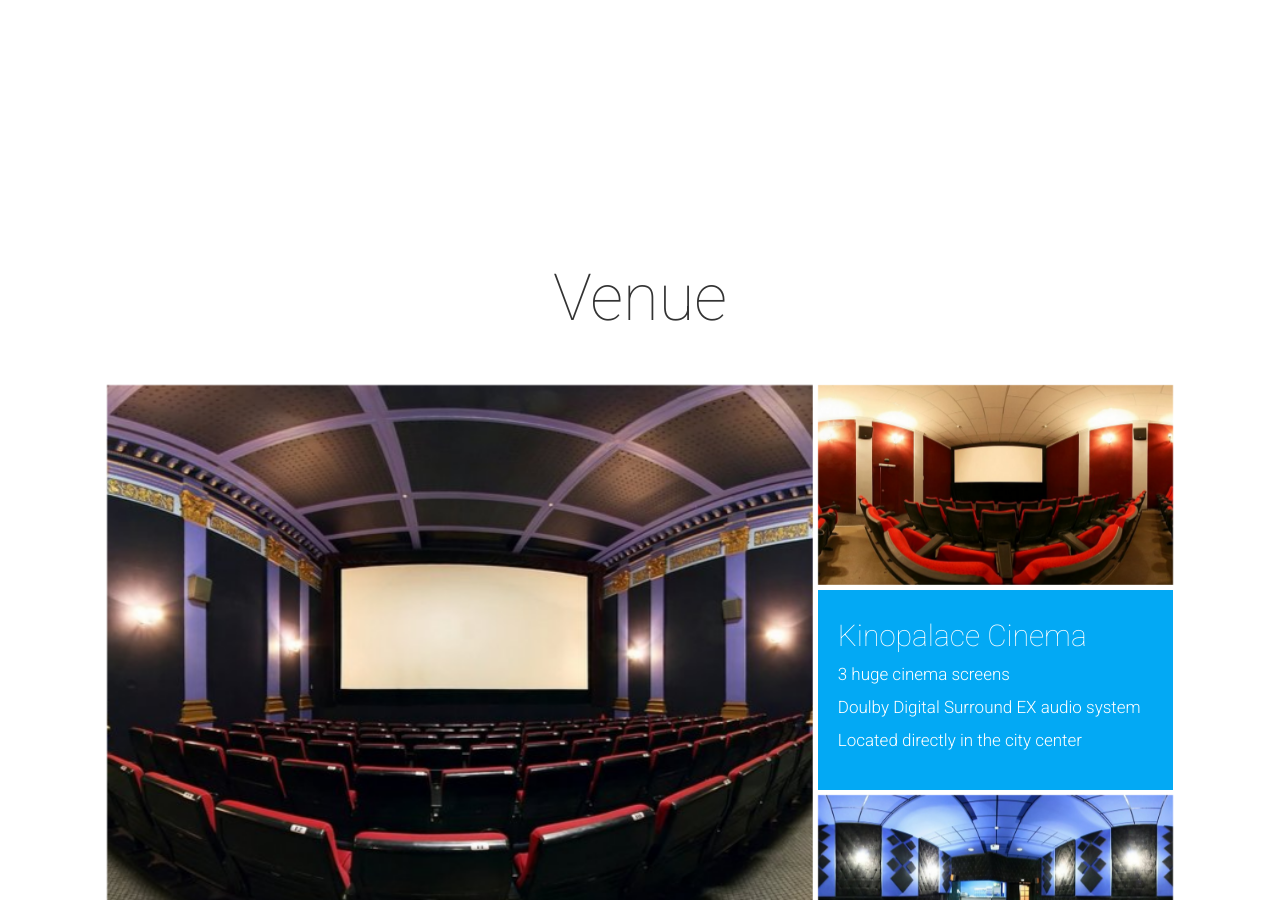
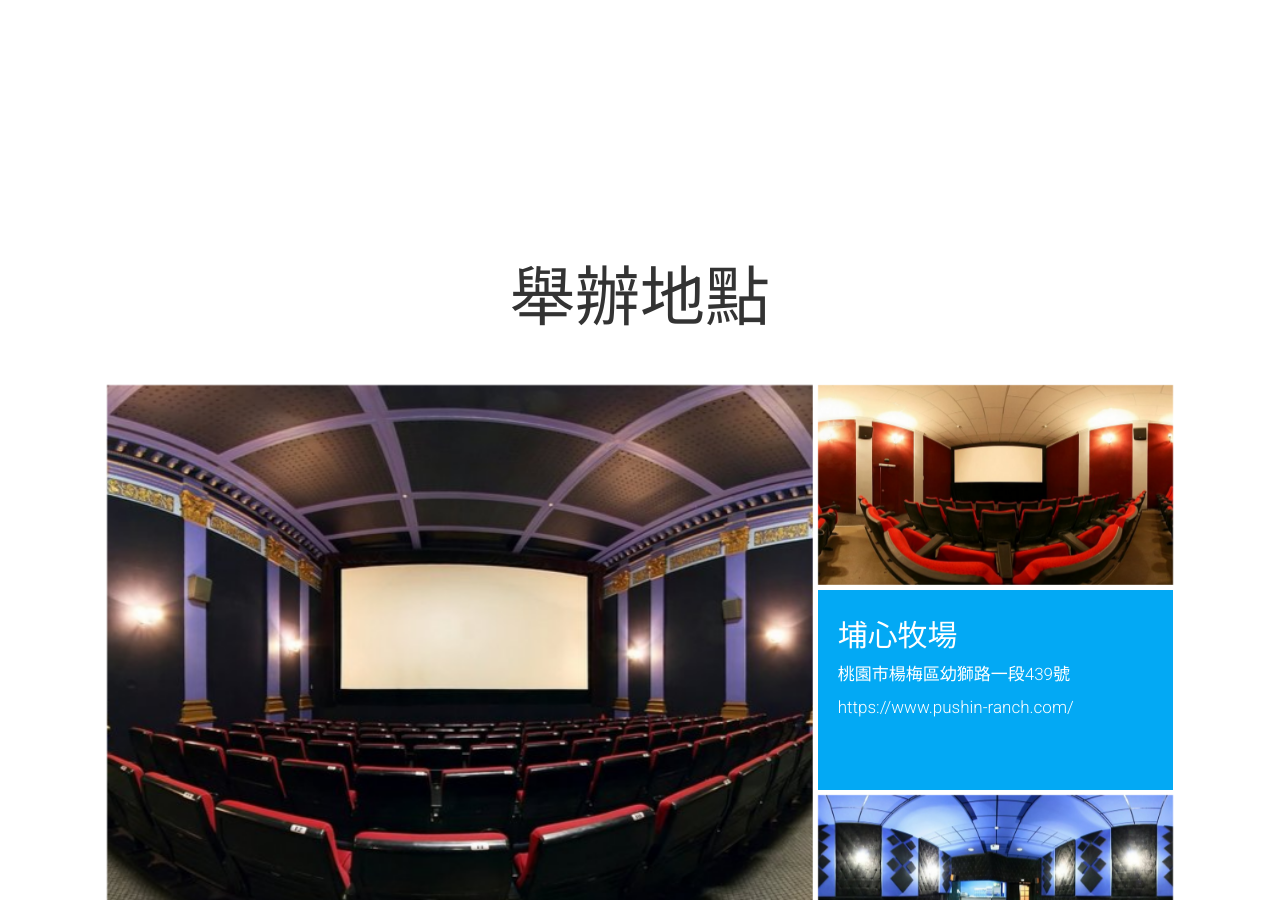
Before and after one commit to b09705045/Whose_Party, a Jekyll site: the page built from index.html, in a window 1280 px wide and 900 px high, scrolled down 2076 px. Built offline with Jekyll 4.4.1, drawn with Linux system fonts in a browser that asks for light colours; nearby versions of some CDN libraries; comment, search, counter and statistics services are not loaded.

Commit message:
main page fix

```diff
--- a/_config.yml
+++ b/_config.yml
@@ -106,13 +106,13 @@ mapCenterCoordinates: ""
 mapMobileCenterCoordinates: ""
 
 # Venue Block
-venueBlockTitle: "Venue"
+venueBlockTitle: "舉辦地點"
 venueBigImage: "venue_0.jpg"
 venueSmallImage1: "venue_1.jpg"
 venueSmallImage2: "venue_2.jpg"
 venueSmallImage3: "venue_3.jpg"
-venueTitle: "Kinopalace Cinema"
-venueFeatures: ["3 huge cinema screens", "Doulby Digital Surround EX audio system", "Located directly in the city center"]
+venueTitle: "埔心牧場"
+venueFeatures: ["桃園市楊梅區幼獅路一段439號","https://www.pushin-ranch.com/"]
 
 # Tweets Feed Block
 # tweetsFeedImage: "twitter-feed.jpg"
```
